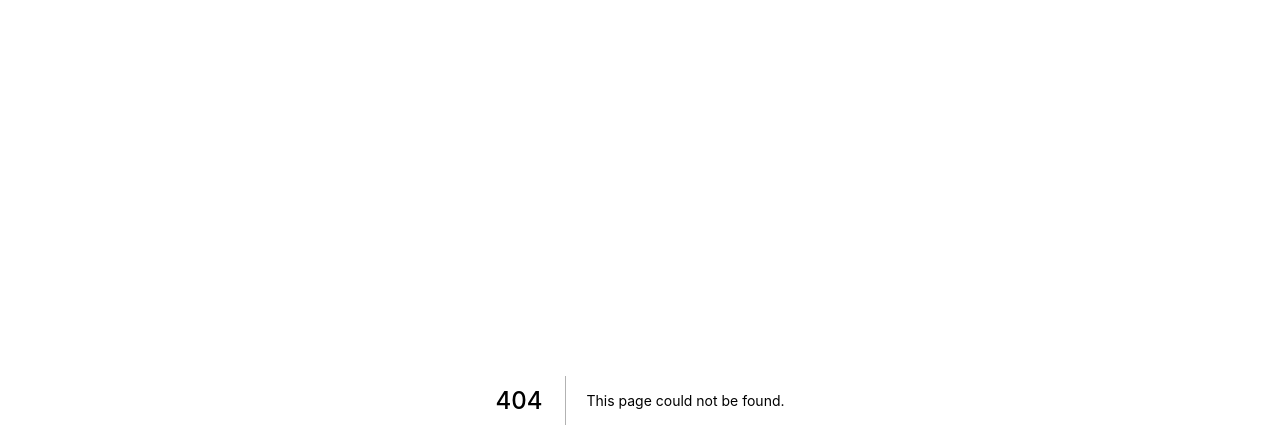
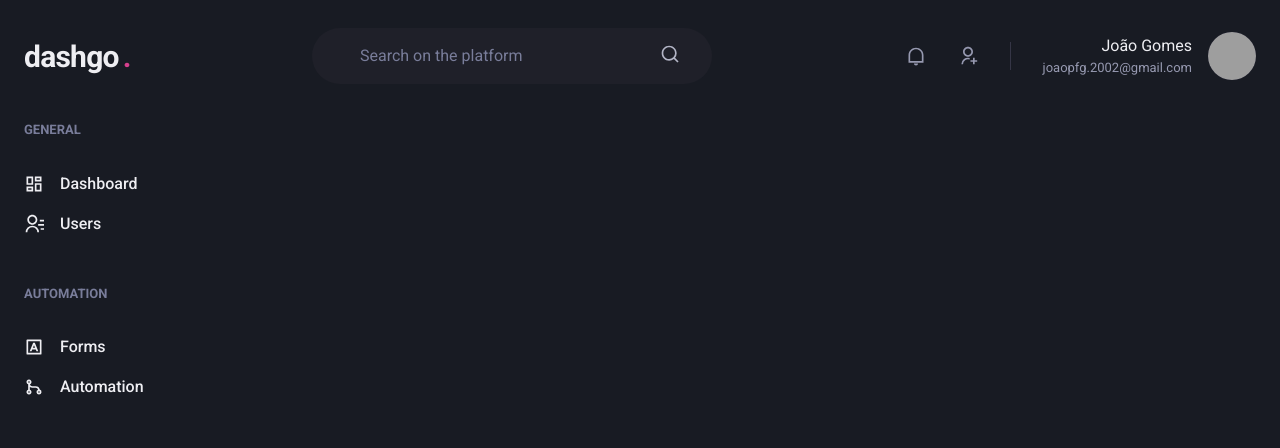
Before and after one commit to JoaoGomes5/dashgo, a Next.js app: page /dashboard in a window 1280 px wide. Before the commit this address had no page. Shown: the top 448 px of the page. Built offline with nearby package versions, Linux system fonts and the light colour scheme; grey boxes are pictures that could not be loaded.

Commit message:
Side Bar

```diff
--- a/package.json
+++ b/package.json
@@ -16,7 +16,8 @@
     "framer-motion": "^6.2.8",
     "next": "12.1.0",
     "react": "17.0.2",
-    "react-dom": "17.0.2"
+    "react-dom": "17.0.2",
+    "react-icons": "^4.3.1"
   },
   "devDependencies": {
     "@types/node": "^17.0.21",
--- /dev/null
+++ b/src/components/Header.tsx
@@ -0,0 +1,93 @@
+import { Avatar, Box, Flex, HStack, Icon, Input, Text } from '@chakra-ui/react';
+import React from 'react';
+import { RiNotificationLine, RiSearchLine, RiUserAddLine } from 'react-icons/ri';
+export default function Header() {
+  return (
+    <Flex
+      as="header"
+      w="100%"
+      h="20"
+      maxWidth={1480}
+      mx="auto"
+      mt="4"
+      px="6"
+      align="center"
+    >
+      <Text
+        fontSize="3xl"
+        fontWeight="bold"
+        letterSpacing="tight"
+        w="64"
+      >
+        dashgo
+        <Text
+          as='span'
+          color='pink.500'
+          ml='1'
+        >.</Text>
+
+      </Text>
+
+      <Flex
+        as='label'
+        flex='1'
+        py='4'
+        px='8'
+        ml='8'
+        maxWidth='400'
+        alignSelf='center'
+        color='gray.200'
+        position='relative'
+        bg='gray.800'
+        borderRadius='full'
+      >
+        <Input
+          placeholder='Search on the platform'
+          _placeholder={{ color: 'gray.400' }}
+          color='gray.50'
+          variant='unstyled'
+          px='4'
+          mr='4'
+        />
+
+        <Icon as={RiSearchLine} fontSize='20'/>
+      </Flex>
+
+      <Flex
+        align='center'
+        ml='auto'
+      >
+        <HStack
+          spacing='8'
+          mx='8'
+          pr='8'
+          py='1'
+          color='gray.300'
+          borderRightWidth={1}
+          borderColor='gray.700'
+        >
+          <Icon as={RiNotificationLine} fontSize='20' />
+          <Icon as={RiUserAddLine} fontSize='20' />
+        </HStack>
+
+        <Flex
+          align='center'
+        >
+          <Box mr='4' textAlign='right'>
+            <Text>João Gomes</Text>
+            <Text
+              color='gray.300'
+              fontSize='small'
+            >joaopfg.2002@gmail.com</Text>
+          </Box>
+
+          <Avatar
+            size='md'
+            name='João Gomes'
+            src='https://github.com/JoaoGomes5.png'
+          />
+        </Flex>
+      </Flex>
+    </Flex>
+  );
+}
--- /dev/null
+++ b/src/components/SideBar.tsx
@@ -0,0 +1,64 @@
+import { Box, Icon, Link, Stack, Text } from '@chakra-ui/react';
+import React from 'react';
+import { RiContactsLine, RiDashboardLine, RiGitMergeLine, RiInputMethodLine } from 'react-icons/ri';
+
+export default function SideBar() {
+  return (
+    <Box
+      as='aside'
+      w='64'
+      mr='8'
+    >
+      <Stack
+        spacing='12'
+        align='flex-start'
+      >
+        <Box>
+          <Text
+            fontWeight='bold'
+            color='gray.400'
+            fontSize='small'
+          >GENERAL</Text>
+
+          <Stack
+            spacing='4'
+            mt='8'
+            align='stretch'
+          >
+            <Link display='flex' alignItems='center' >
+              <Icon as={RiDashboardLine} fontSize='20' />
+              <Text ml='4' fontWeight='medium'>Dashboard</Text>
+            </Link>
+            <Link display='flex' alignItems='center'>
+              <Icon as={RiContactsLine} fontSize='20' />
+              <Text ml='4' fontWeight='medium'>Users</Text>
+            </Link>
+          </Stack>
+        </Box>
+
+        <Box>
+          <Text
+            fontWeight='bold'
+            color='gray.400'
+            fontSize='small'
+          >AUTOMATION</Text>
+
+          <Stack
+            spacing='4'
+            mt='8'
+            align='stretch'
+          >
+            <Link display='flex' alignItems='center' >
+              <Icon as={RiInputMethodLine} fontSize='20' />
+              <Text ml='4' fontWeight='medium'>Forms</Text>
+            </Link>
+            <Link display='flex' alignItems='center'>
+              <Icon as={RiGitMergeLine} fontSize='20' />
+              <Text ml='4' fontWeight='medium'>Automation</Text>
+            </Link>
+          </Stack>
+        </Box>
+      </Stack>
+    </Box>
+  );
+}
--- /dev/null
+++ b/src/pages/dashboard.tsx
@@ -0,0 +1,21 @@
+import { Flex } from '@chakra-ui/react';
+import React from 'react';
+import Header from '../components/Header';
+import SideBar from '../components/SideBar';
+
+export default function Dashboard() {
+  return (
+    <Flex
+      direction='column'
+      h='100vh'
+    >
+
+      <Header />
+
+      <Flex w='100%' my='6' maxW={1480} mx='auto' px='6'>
+        <SideBar />
+      </Flex>
+
+    </Flex>
+  );
+}
--- a/src/pages/index.tsx
+++ b/src/pages/index.tsx
@@ -1,7 +1,7 @@
 import { Button, Flex, Stack } from '@chakra-ui/react'
 import { Input } from '../components/Form/Input'
 
-export default function Home() {
+export default function SignIn() {
   return (
     <Flex
       w="100vw"
```
Also changed, not shown: 1 other file (tests, documents, lock files or other folders).
